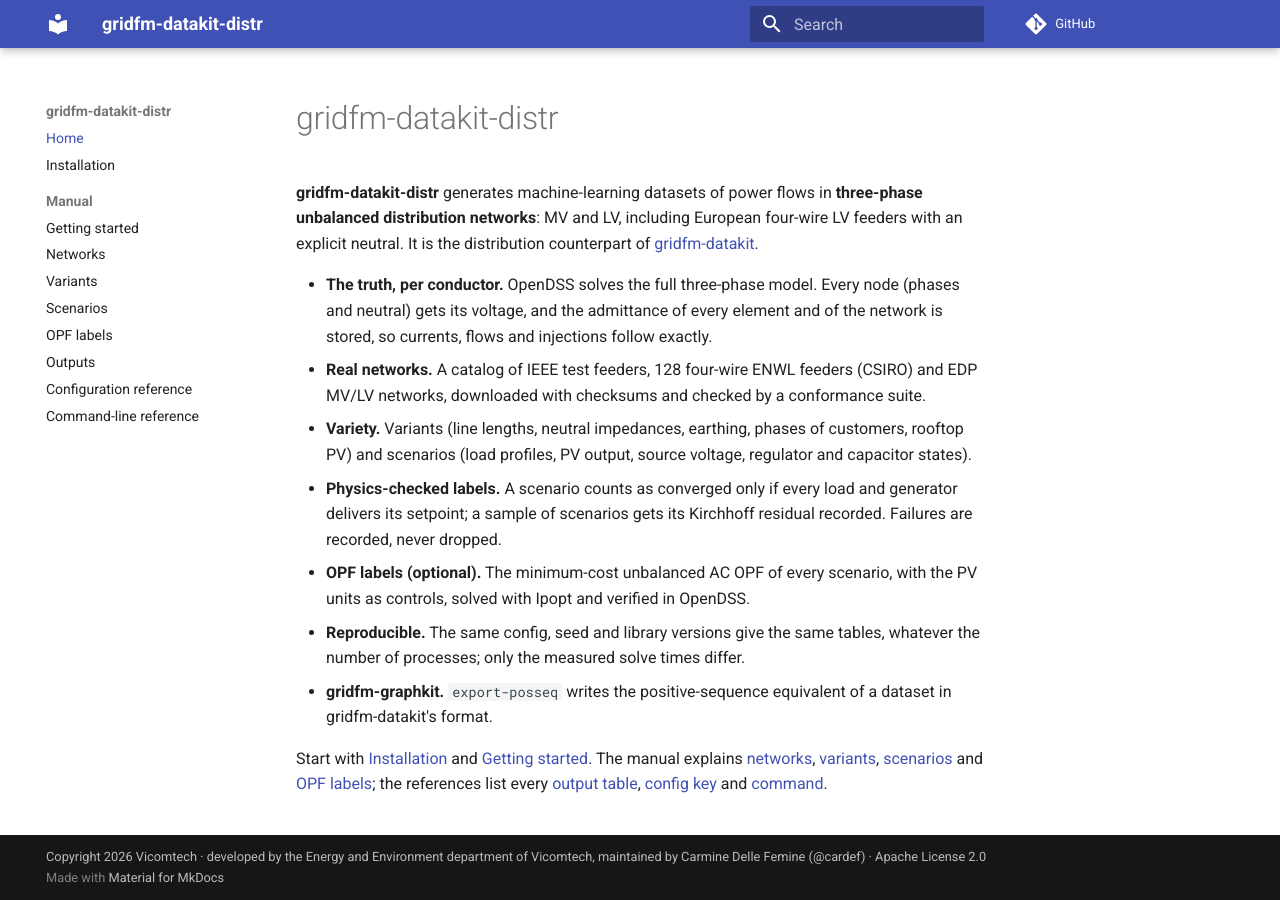
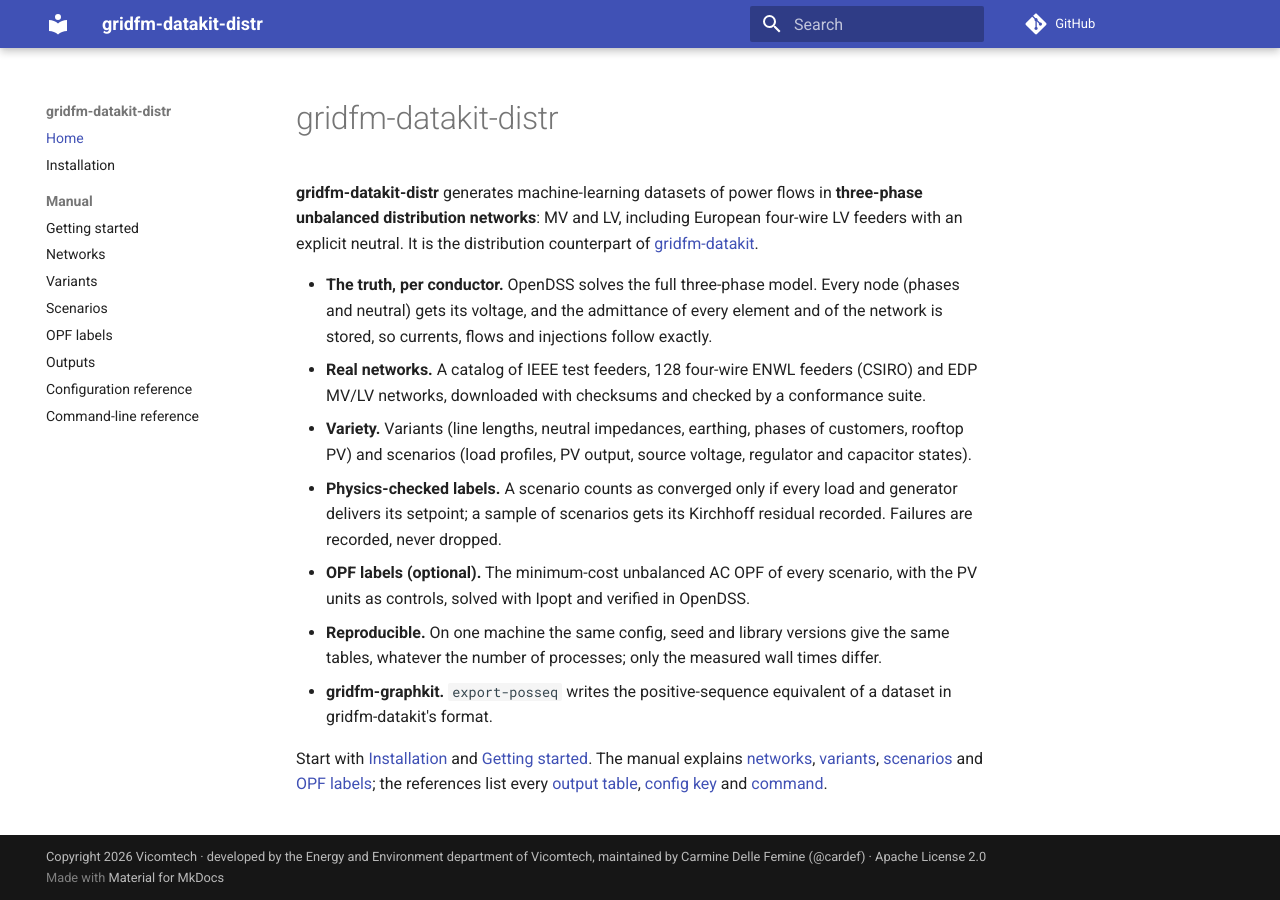
Before and after one commit to gridfm/gridfm-datakit-distr, an MkDocs documentation site: the page built from docs/index.md, in a window 1280 px wide. Built offline with MkDocs 1.6.1 and Material for MkDocs 9.7.7, drawn with Linux system fonts in a browser that asks for light colours; comment, search, counter and statistics services are not loaded.

Commit message:
docs: scope the conformance and reproducibility claims
Golden files cover a reference set of 35 networks, not every one; the
tables are the same on one machine, and what differs is every measured
wall time, not only the solve times.

Signed-off-by: cardef <carmine.dellefemine@gmail.com>

```diff
--- a/docs/index.md
+++ b/docs/index.md
@@ -17,8 +17,8 @@ explicit neutral. It is the distribution counterpart of
   recorded, never dropped.
 - **OPF labels (optional).** The minimum-cost unbalanced AC OPF of every scenario, with the PV units
   as controls, solved with Ipopt and verified in OpenDSS.
-- **Reproducible.** The same config, seed and library versions give the same tables, whatever the
-  number of processes; only the measured solve times differ.
+- **Reproducible.** On one machine the same config, seed and library versions give the same
+  tables, whatever the number of processes; only the measured wall times differ.
 - **gridfm-graphkit.** `export-posseq` writes the positive-sequence equivalent of a dataset in
   gridfm-datakit's format.
 
```
Also changed, not shown: README.md (+5 -4 lines), docs/manual/config.md (+1 -1 lines), 2 other files.
